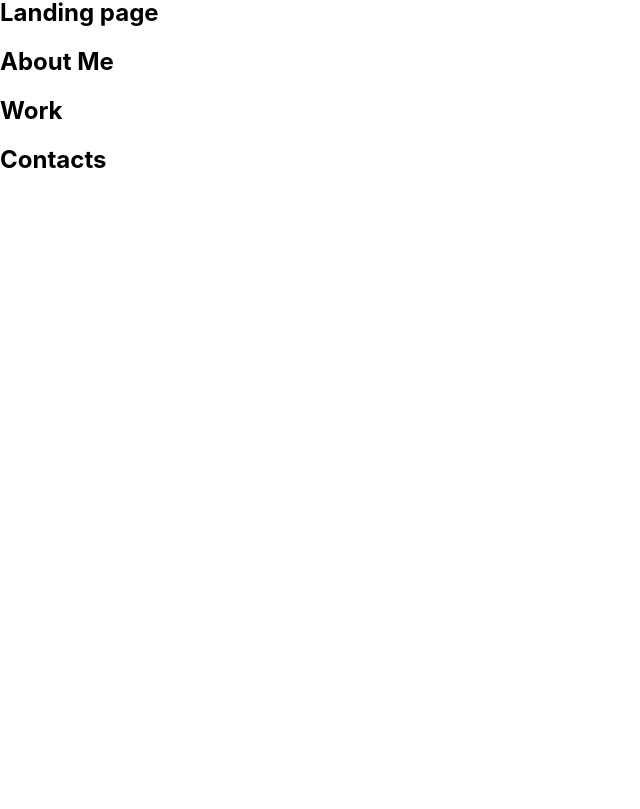
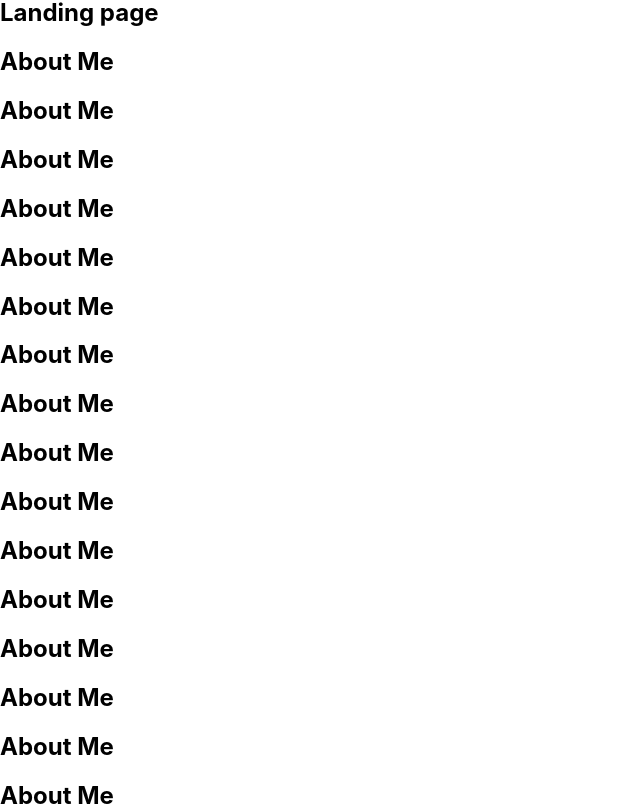
Before and after one commit to Kel-nana/kel_nana_portfolio, a React (Create React App) app: page / in a window 1280 px wide. Shown: the part 951-1760 px from the top of the page, without its empty margins (0-640 px from the left). Before the commit the page ends 1145 px from the top, so only its background shows below. Built offline with nearby package versions, Linux system fonts and the light colour scheme.

Commit message:
Add About me link

```diff
--- a/src/components/about/AboutMe.jsx
+++ b/src/components/about/AboutMe.jsx
@@ -2,6 +2,22 @@ function AboutMe() {
   return (
     <section id="about_me">
 
+      <h2>About Me</h2>
+      <h2>About Me</h2>
+      <h2>About Me</h2>
+      <h2>About Me</h2>
+      <h2>About Me</h2>
+      <h2>About Me</h2>
+      <h2>About Me</h2>
+      <h2>About Me</h2>
+      <h2>About Me</h2>
+      <h2>About Me</h2>
+      <h2>About Me</h2>
+      <h2>About Me</h2>
+      <h2>About Me</h2>
+      <h2>About Me</h2>
+      <h2>About Me</h2>
+      <h2>About Me</h2>
       <h2>About Me</h2>
     </section>
   );
```
